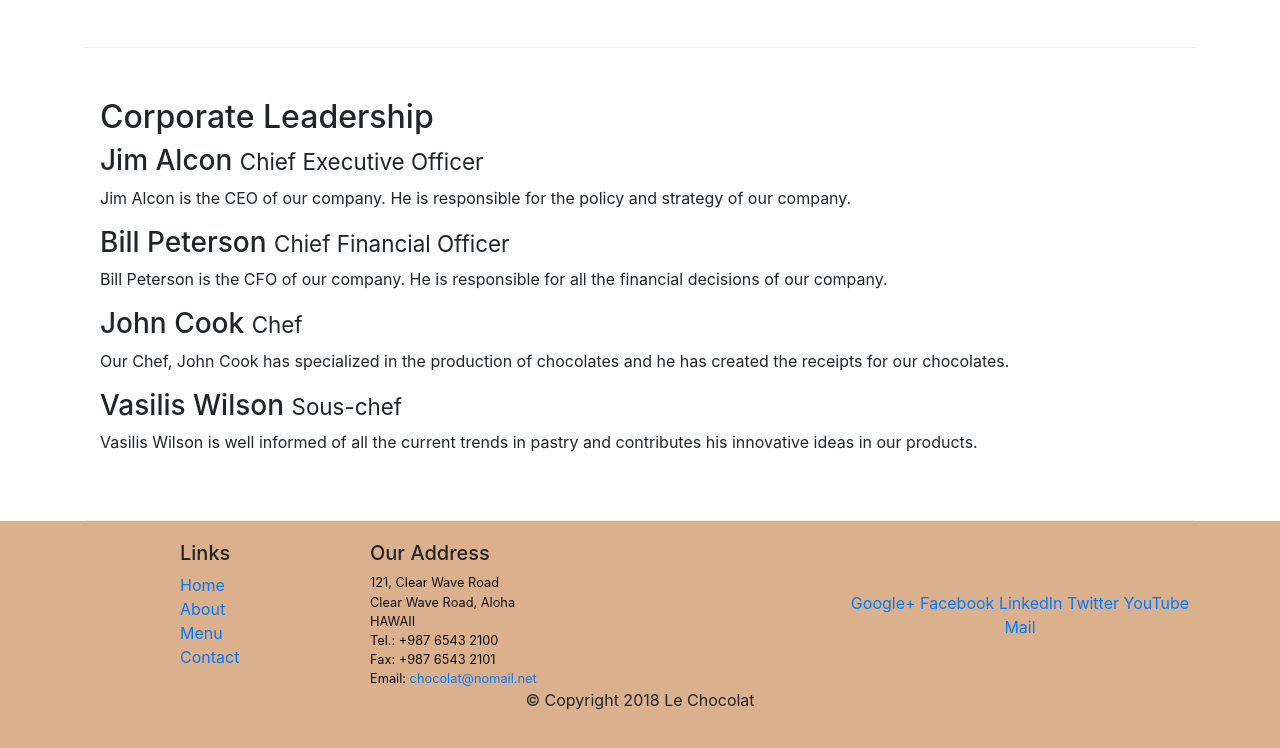
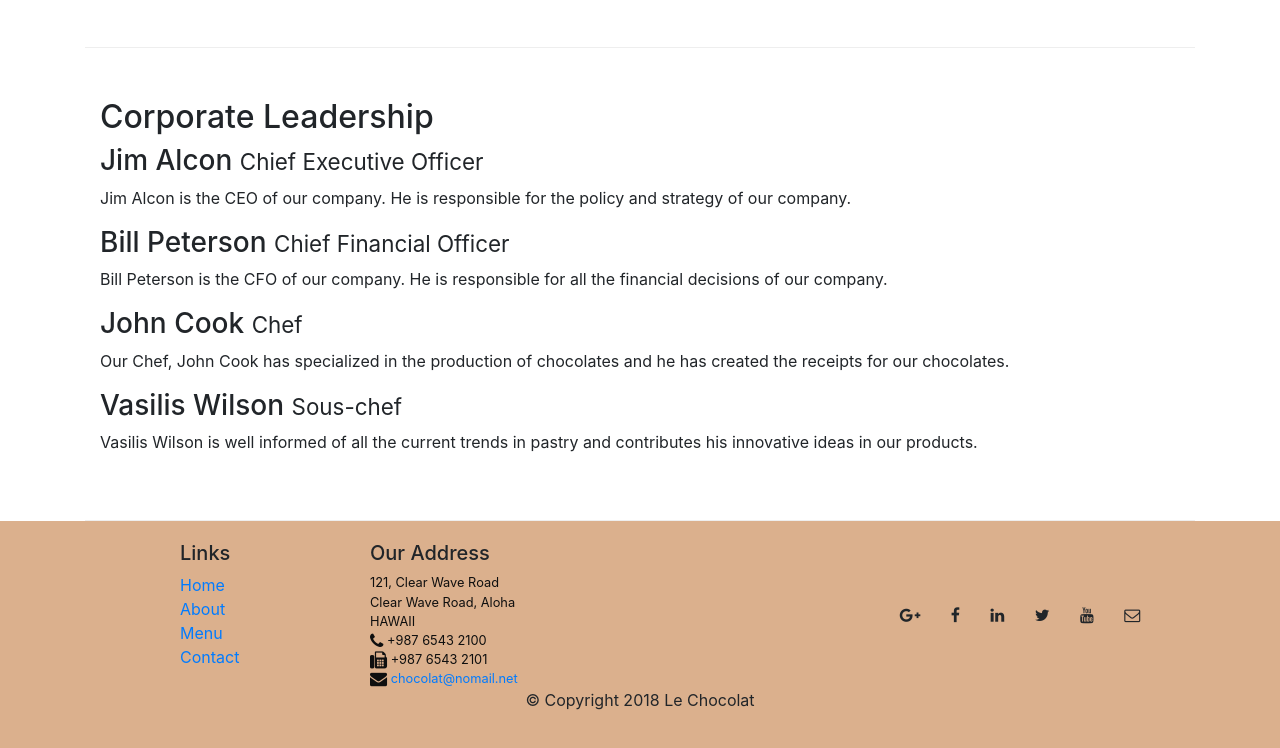
Before and after one commit to saifeddinbouhali/leChocolat, a website: page aboutus.html in a window 1280 px wide. Shown: the part 793-1541 px from the top of the page. Drawn offline with nearby package versions, Linux system fonts and the light colour scheme.

Commit message:
icon fonts

```diff
--- a/aboutus.html
+++ b/aboutus.html
@@ -9,6 +9,7 @@
     <meta http-equiv="x-ua-compatible" content="ie=edge">
     <!-- Bootstrap CSS -->
     <link rel="stylesheet" href="node_modules/bootstrap/dist/css/bootstrap.min.css">
+    <link rel="stylesheet" href="node_modules/font-awesome/css/font-awesome.min.css">
     <link href="css/styles.css" rel="stylesheet">
 </head>
 
@@ -21,10 +22,10 @@
                 </button>
                 <div   class="collapse navbar-collapse" id="Navbar" >
             <ul class="navbar-nav">
-                    <li class="nav-item "><a class="nav-link" href="./index.html">Home</a></li>
-                    <li class="nav-item active"><a class="nav-link" href="#">About</a></li>
-                    <li class="nav-item"><a class="nav-link" href="#">Menu</a></li>
-                    <li class="nav-item"><a class="nav-link" href="#">Contact</a></li>
+                    <li class="nav-item "><a class="nav-link" href="./index.html"> <span class="fa fa-home fa-lg"> Home </span></a></li>
+                    <li class="nav-item active"><a class="nav-link" href="#"> <span class="fa fa-info fa-lg"> About </span></a></li>
+                    <li class="nav-item"><a class="nav-link" href="#">  <span class="fa fa-list fa-lg"> Menu </span></a></li>
+                    <li class="nav-item"><a class="nav-link" href="#"> <span class="fa fa-address-card fa-lg"> Contact </span></a></li>
                 </ul>
             </div>
         </div>
@@ -111,19 +112,29 @@
                         121, Clear Wave Road<br>
                         Clear Wave Road, Aloha<br>
                         HAWAII<br>
-                        Tel.: +987 6543 2100<br>
-                        Fax: +987 6543 2101<br>
-                        Email: <a href="mailto:chocolat@nomail.net">chocolat@nomail.net</a>
+                        <i class="fa fa-phone fa-lg"></i>
+ +987 6543 2100<br>
+ <i class="fa fa-fax fa-lg"></i>
+ +987 6543 2101<br>
+ <i class="fa fa-envelope fa-lg"></i>
+
+ <a href="mailto:chocolat@nomail.net">chocolat@nomail.net</a>
 		           </address>
                 </div>
                 <div class="col-sm align-self-center">
                     <div style="text-align:center">
-                        <a href="http://google.com/+">Google+</a>
-                        <a href="http://www.facebook.com/profile.php?id=">Facebook</a>
-                        <a href="http://www.linkedin.com/in/">LinkedIn</a>
-                        <a href="http://twitter.com/">Twitter</a>
-                        <a href="http://youtube.com/">YouTube</a>
-                        <a href="mailto:">Mail</a>
+                        <a class="btn btn-social-icon btn-google-plus" href ="http://google.com/+">
+                            <i class="fa fa-google-plus"></i></a>
+                        <a class="btn btn-social-icon btn-facebook" href="http://www.facebook.com/profile.php?id=">
+                            <i class="fa fa-facebook"></i></a>
+                        <a class="btn btn-social-icon btn-linkedin" href="http://www.linkedin.com/in/">
+                            <i class="fa fa-linkedin"></i></a>
+                        <a class="btn btn-social-icon btn-twitter" href="http://twitter.com/">
+                            <i class="fa fa-twitter"></i></a>
+                        <a class="btn btn-social-icon btn-youtube" href="http://youtube.com/">
+                            <i class="fa fa-youtube"></i></a>
+                        <a class="btn btn-social-icon" href="mailto:">
+                            <i class="fa fa-envelope-o"></i></a>
                     </div>
                 </div>
            </div>
--- a/package.json
+++ b/package.json
@@ -15,6 +15,7 @@
   },
   "dependencies": {
     "bootstrap": "^4.5.3",
+    "font-awesome": "^4.7.0",
     "jquery": "^3.5.1",
     "tether": "^1.4.7"
   }
```
Also changed, not shown: index.html (+29 -13 lines), 1 other file.
